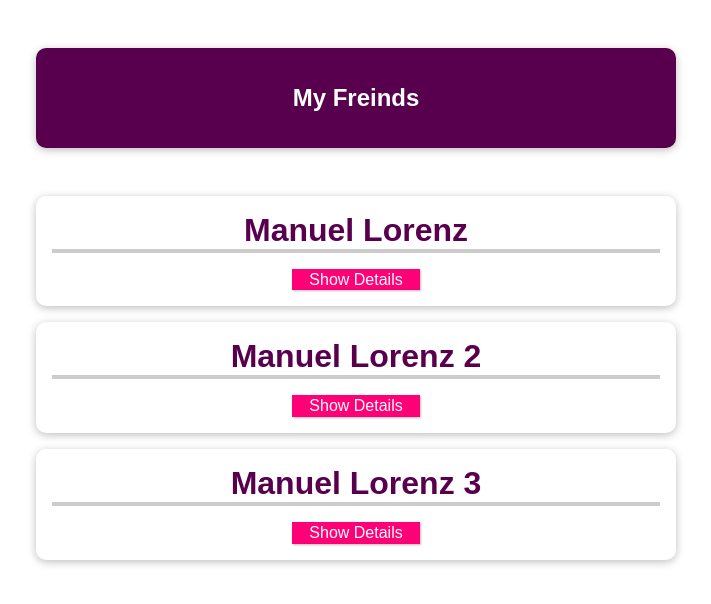
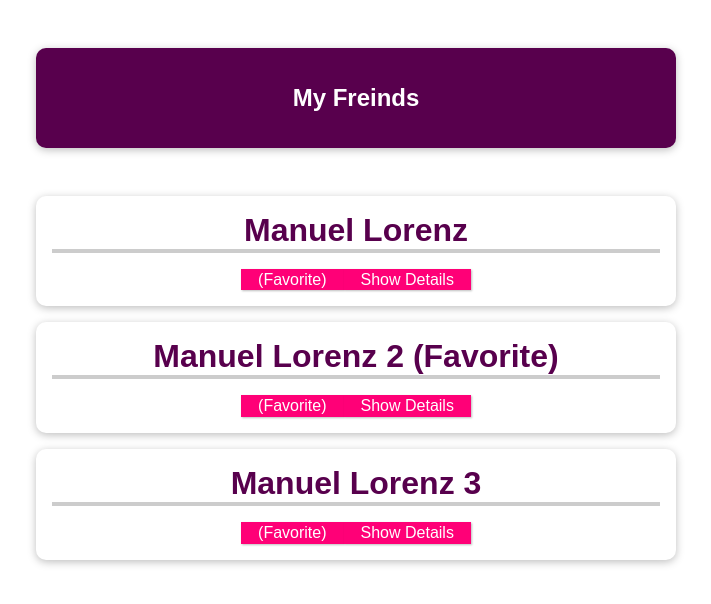
Before and after one commit to lemanfoetra/VUE-01-vue-first-app, a Vue app: page / in a window 1280 px wide. Shown: the top 604 px of the page, without its empty margins (284-995 px from the left). Built offline with nearby package versions, Linux system fonts and the light colour scheme.

Commit message:
Menggunakan () event untuk merubah data di parrent dari child component

```diff
--- a/src/App.vue
+++ b/src/App.vue
@@ -4,13 +4,15 @@
       <h1>My Freinds</h1>
     </header>
     <ul>
-      <friend-contact
-        v-for="friend in friends"
+      <friend-contact v-for="friend in friends"
         :key="friend.id"
+        :id="friend.id"
         :name="friend.name"
         :phone-number="friend.phone"
         :email-address="friend.email"
-      >
+        :is-Favorite="friend.isFavorite"
+        @favorite-event="favoriteEvent"
+        >
       </friend-contact>
     </ul>
   </section>
@@ -26,22 +28,31 @@ export default {
           name: "Manuel Lorenz",
           phone: "0857937468",
           email: "manuesl@mail.com",
+          isFavorite: false,
         },
         {
           id: 2,
           name: "Manuel Lorenz 2",
           phone: "0857937468",
           email: "manuesl@mail.com",
+          isFavorite: true,
         },
         {
           id: 3,
           name: "Manuel Lorenz 3",
           phone: "0857937468",
           email: "manuesl@mail.com",
+          isFavorite: false,
         },
       ],
     };
   },
+  methods: {
+    favoriteEvent(friendId) {
+      let friend = this.friends.find((friend) => friend.id == friendId);
+      friend.isFavorite = !friend.isFavorite
+    },
+  }
 };
 </script>
 
--- a/src/components/FriendContact.vue
+++ b/src/components/FriendContact.vue
@@ -1,6 +1,7 @@
 <template>
   <li>
-    <h2>{{ name }}</h2>
+    <h2>{{ name }} {{ isFavorite ? '(Favorite)' : '' }}</h2>
+    <button @click="toggleIsFavorite">(Favorite)</button>
     <button @click="toggleDetails">
       {{ detailAreVisible ? "Hide" : "Show" }} Details
     </button>
@@ -15,20 +16,29 @@
 export default {
   // props: ["name", "phoneNumber", "emailAddress"],
   props: {
+    id: {
+      type: String,
+      required: true,
+    },
     name: {
       type: String,
       required: true,
-      default : '-',
+      default: '-',
     },
-    phoneNumber : {
-      type : String,
-      required : true,
+    phoneNumber: {
+      type: String,
+      required: true,
     },
-    emailAddress : {
-      type : String,
-      required : true,
-      default : '-',
+    emailAddress: {
+      type: String,
+      required: true,
+      default: '-',
     },
+    isFavorite: {
+      type: Boolean,
+      required: false,
+      default: false,
+    }
   },
   data() {
     return {
@@ -39,6 +49,9 @@ export default {
     toggleDetails() {
       this.detailAreVisible = !this.detailAreVisible;
     },
+    toggleIsFavorite() {
+      this.$emit('favorite-event', this.id)
+    }
   },
 };
 </script>
```
